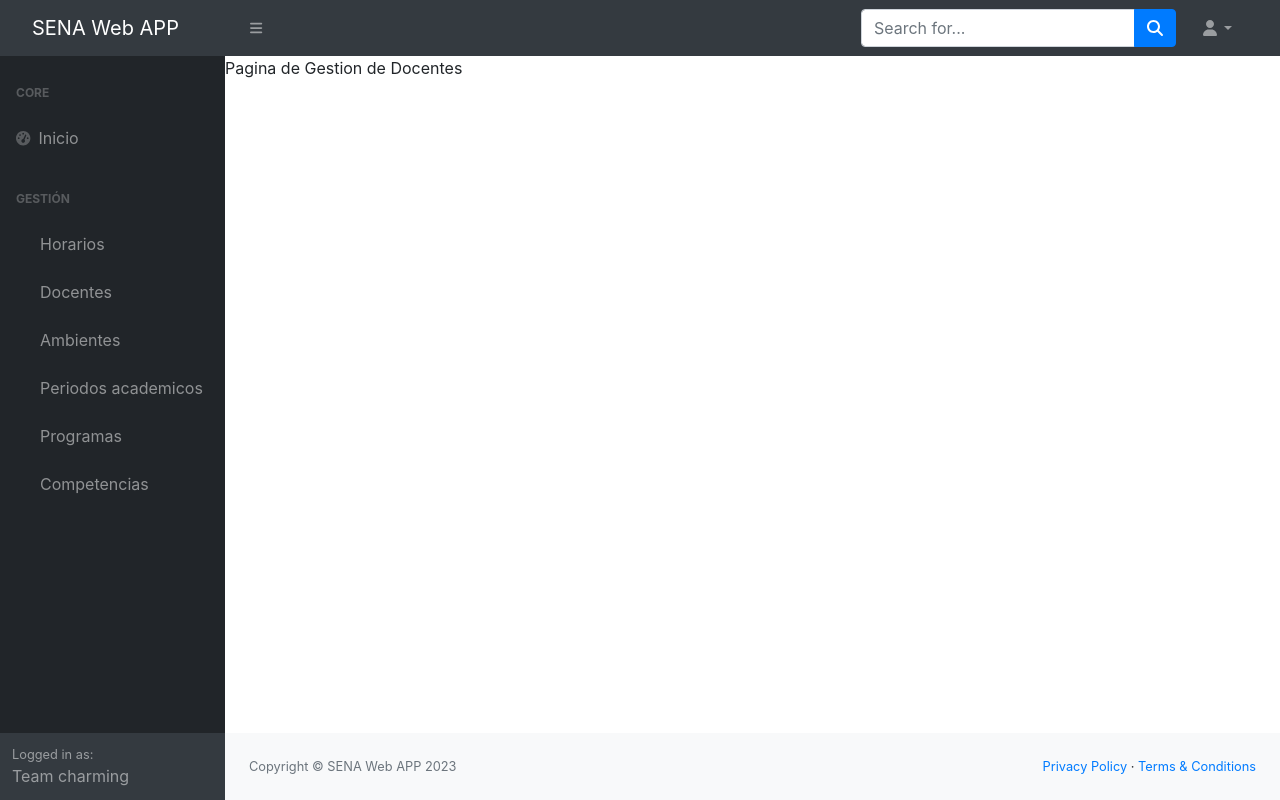
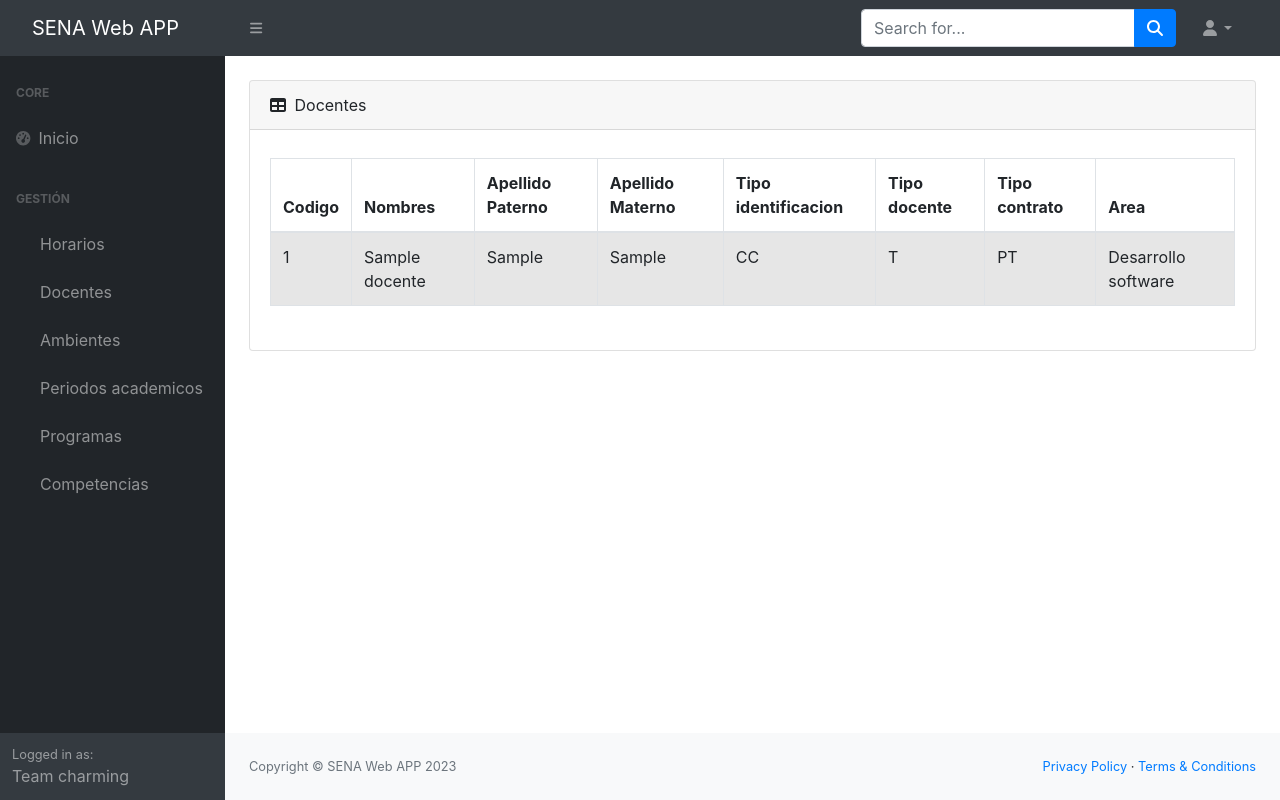
Before and after one commit to EsneiderMajin/SENA, a Django app: page /gestionDocentes/ in a window 1280 px wide. Run offline with Django 4.2, Linux system fonts and the light colour scheme; data comes from the database, SQL or seed files in the repository; tables that the repository leaves empty hold one stand-in row (values such as "Sample post"); some libraries are stand-ins or nearby versions.

Commit message:
gestion docentes, get y post

```diff
--- a/Aplicaciones/Academico/templates/gestion-docentes.html
+++ b/Aplicaciones/Academico/templates/gestion-docentes.html
@@ -3,5 +3,55 @@
 {% block title %} Docentes {% endblock %}
 
 {% block body %}
-<p>Pagina de Gestion de Docentes</p>
+<div class="container-fluid px-4 mt-4">
+
+        <!-- Tabla -->
+
+            <div class="card mb-4">
+                <div class="card-header">
+                    <i class="fas fa-table me-1"></i>
+                        Docentes
+                </div>
+                <div class="card-body">
+                    <div class="table-responsive py-2">
+                        <table class="table table-striped table-hover table-bordered">
+                            <thead class="">
+                                <tr>
+                                    <th class="text-left" scope="col">Codigo</th>
+                                    <th class="text-left" scope="col">Nombres</th>
+                                    <th class="text-left" scope="col">Apellido Paterno</th>
+                                    <th class="text-left" scope="col">Apellido Materno</th>
+                                    <th class="text-left" scope="col">Tipo identificacion</th>
+                                    <th class="text-left" scope="col">Tipo docente</th>
+                                    <th class="text-left" scope="col">Tipo contrato</th>
+                                    <th class="text-left" scope="col">Area</th>
+                                    <!-- <th colspan="2" class="text-center">Opciones</th> -->
+                                </tr>
+                            </thead>
+                            <tbody>
+                                {% for d in docentes %}
+                                <tr>
+                                    <td class="text-left" scope="row">{{d.identificacion}}</td>
+                                    <td class="text-left">{{d.nombres}}</td>
+                                    <td class="text-left">{{d.apellido_paterno}}</td>
+                                    <td class="text-left">{{d.apellido_materno}}</td>
+                                    <td class="text-left">{{d.tipo_identificacion}}</td>
+                                    <td class="text-left">{{d.tipo_docente}}</td>
+                                    <td class="text-left">{{d.tipo_contrato}}</td>
+                                    <td class="text-left">{{d.area}}</td>
+                                    <!-- <td>
+                                        <div class="d-flex gap-2 justify-content-center">
+                                            <a href="/editarAmbiente/{{a.codigo}}" class="btn btn-primary">Editar</a>
+                                            <a href="/eliminarAmbiente/{{a.codigo}}" class="btn btn-danger btnEliminar">Eliminar</a>
+                                        </div>
+                                    </td> -->
+                                </tr>
+                                {% endfor %}
+                            </tbody>
+                        </table>
+                    </div>
+                </div>
+
+    </div>
+</div>
 {% endblock %}
--- a/Aplicaciones/Academico/urls.py
+++ b/Aplicaciones/Academico/urls.py
@@ -1,5 +1,6 @@
 from django.urls import path
 from . import views
+from .views import DocenteView
 
 urlpatterns = [
     #Principal
@@ -9,6 +10,8 @@ urlpatterns = [
     path('gestionHorarios/', views.gestionHorarios),
     #Docentes
     path('gestionDocentes/', views.gestionDocentes),
+    path('api/Docentes/', DocenteView.as_view(), name='docentes_list'),
+    path('api/Docentes/<int:identificacion>', DocenteView.as_view(), name='docentes_process'),
     #Ambientes
     path('gestionAmbientes/', views.gestionAmbientes),
     path('registrarAmbiente/', views.registrarAmbiente),
--- a/Aplicaciones/Academico/views.py
+++ b/Aplicaciones/Academico/views.py
@@ -1,6 +1,11 @@
+from django.http import JsonResponse
+from django.utils.decorators import method_decorator
 from django.shortcuts import render, redirect
+from django.views import View
+from django.views.decorators.csrf import csrf_exempt
 from .models import*
 from django.contrib import messages
+import json
 # Create your views here.
 
 #Inicio
@@ -18,6 +23,43 @@ def gestionHorarios(request):
 def gestionDocentes(request):
     docentesListados = Docente.objects.all()
     return render(request, "gestion-docentes.html", {"docentes": docentesListados})
+
+class DocenteView(View):
+
+    @method_decorator(csrf_exempt)
+    def dispatch(self, request, *args, **kwargs):
+        return super().dispatch(request, *args, **kwargs)
+
+    def get(self, request):
+        docentes = list(Docente.objects.values())
+
+        if len(docentes)>0:
+            datos={'message':"Success",'docentes':docentes}
+        else:
+            datos={'message':"No se encontraron docentes"}
+
+        return JsonResponse(datos)
+
+    def post(self, request):
+        jd=json.loads(request.body)
+        # print(jd)
+        area_id = Area.objects.get(id=jd['area_id'])
+        Docente.objects.create(identificacion=jd['identificacion'],
+                                nombres=jd['nombres'],
+                                apellido_paterno=jd['apellido_paterno'],
+                                apellido_materno=jd['apellido_materno'],
+                                tipo_identificacion=jd['tipo_identificacion'],
+                                tipo_docente=jd['tipo_docente'],
+                                tipo_contrato=jd['tipo_contrato'],
+                                area=area_id)
+        datos={'message':"Success"}
+        return JsonResponse(datos)
+
+    def put(self, request):
+        pass
+
+    def delete(self, request):
+        pass
 
 #Ambientes
 def gestionAmbientes(request):
```
